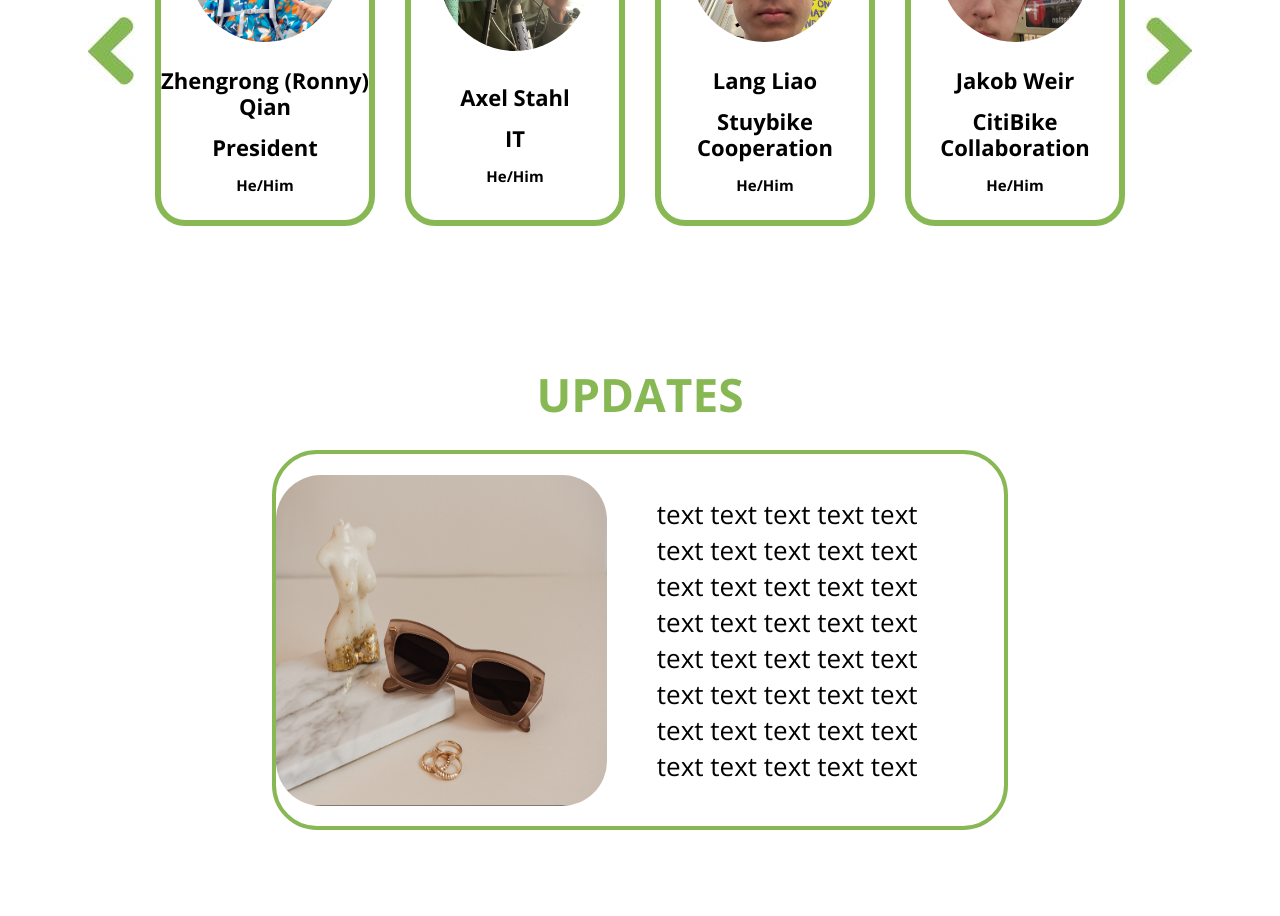
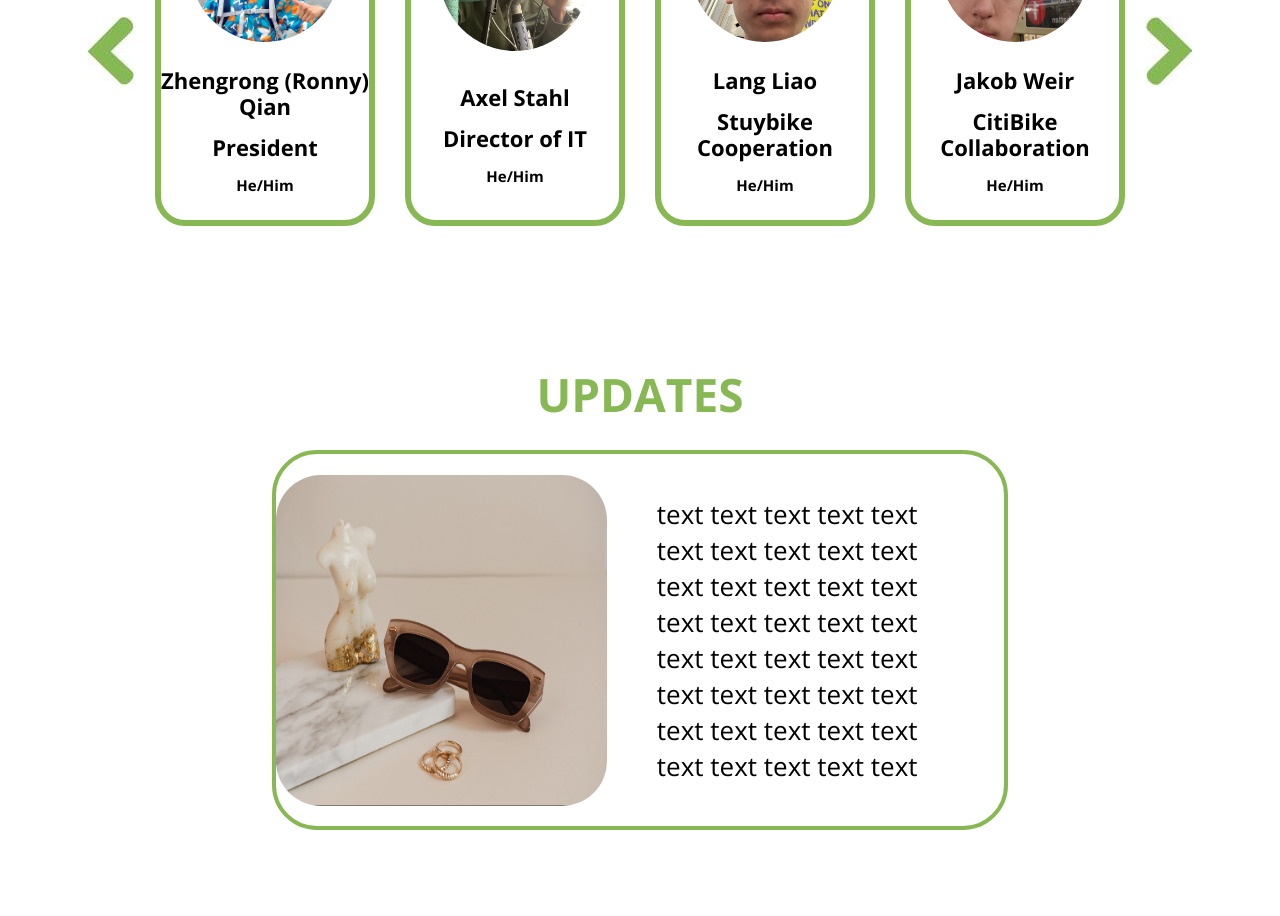
Before and after one commit to zqian50/testnextjsghpages, a Next.js app: page / in a window 1280 px wide. Shown: the part 2160-3076 px from the top of the page. Built offline with nearby package versions, Linux system fonts and the light colour scheme.

Commit message:
finna bouta go to hmart

```diff
--- a/app/page.js
+++ b/app/page.js
@@ -24,7 +24,7 @@ export default function Home() {
       headshot: "/axelstahl0.jpg",
       photo: "/axelstal1.jpg",
       pronouns: "He/Him",
-      title: "IT",
+      title: "Director of IT",
       email: "astahl60@gmail.com",
       blurb: "Hello, I am a sophomore at Stuyvesant Highschool. I enjoy reading, listening to jazz and other music, playing piano, and computer science."
     },
```
